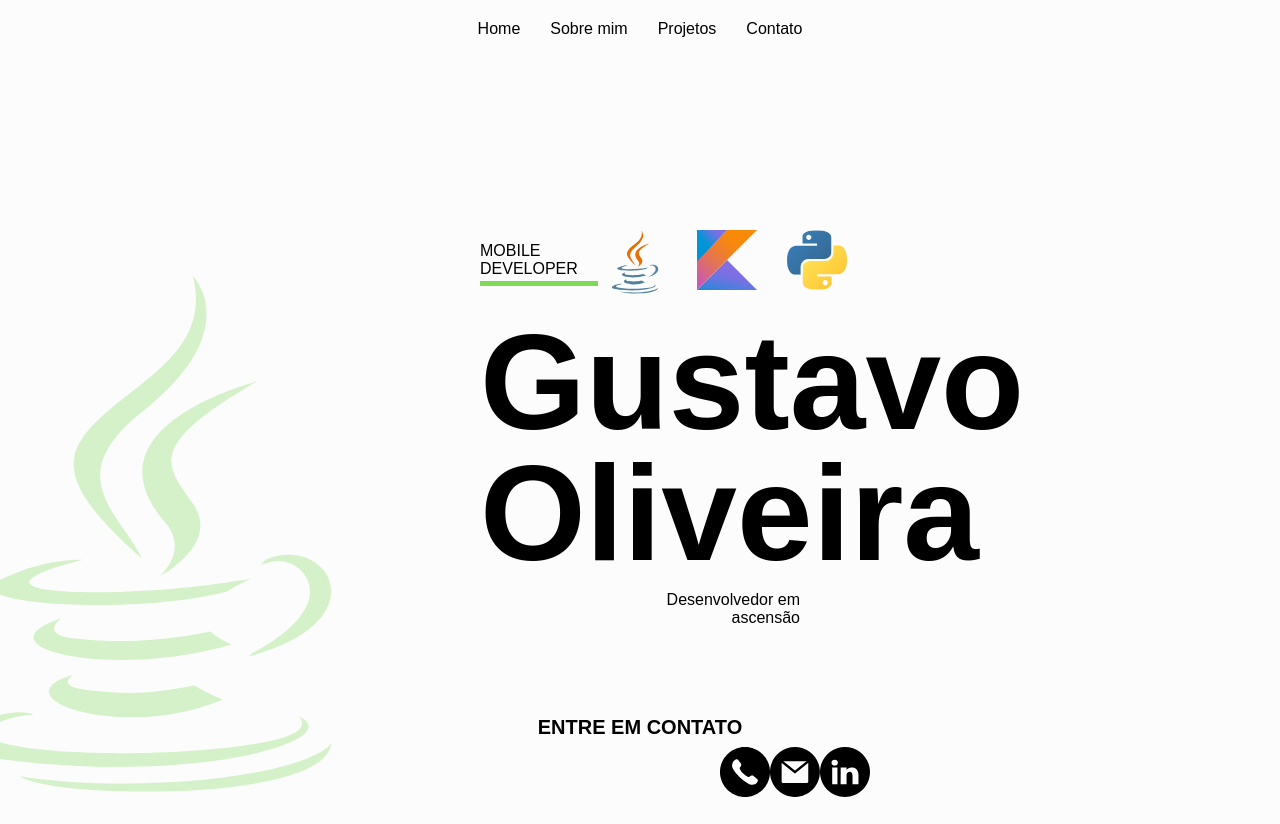
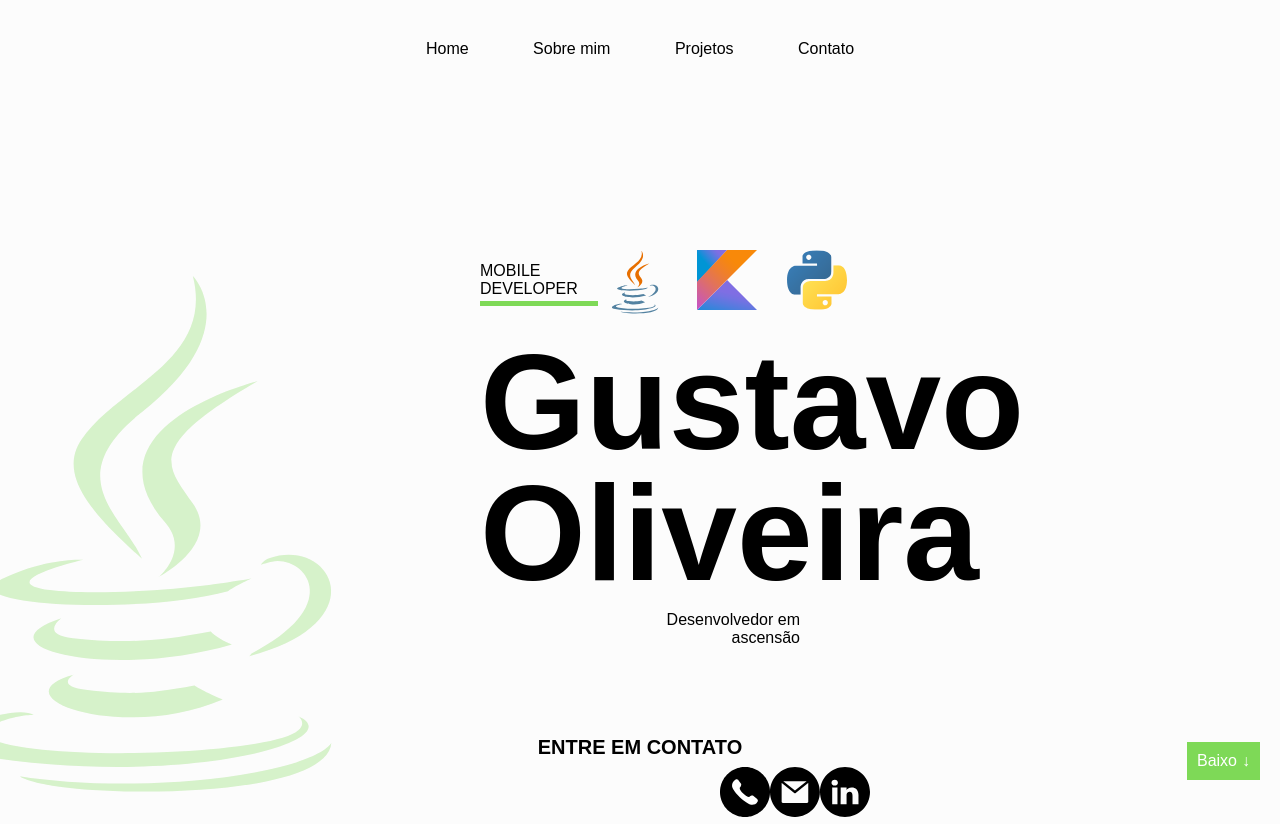
Before and after one commit to OliveiraGusta/MeuPortifolio, a website: page public/index.html in a window 1280 px wide. Shown: the top 824 px of the page. Drawn offline with Linux system fonts and the light colour scheme.

Commit message:
feat<animacoes> Efeitos de movimentos e efeito no link

```diff
--- a/public/index.html
+++ b/public/index.html
@@ -6,17 +6,18 @@
     <meta name="viewport" content="width=device-width, initial-scale=1.0">
     <title>Gustavo Oliveira</title>
     <link rel="stylesheet" href="./style/home.css">
+    <script src="https://kit.fontawesome.com/59c38c00e3.js" crossorigin="anonymous"></script>
     <script></script>
 </head>
 
 <body>
     <section id="menu-container">
-        <ul>
-            <li><a href="index.html">Home</a></li>
-            <li><a href="index.html">Sobre mim</a></li>
-            <li><a href="index.html">Projetos</a></li>
-            <li><a href="index.html">Contato</a></li>
-        </ul>
+        <nav>
+            <a href="index.html">Home</a>
+            <a href="index.html">Sobre mim</a>
+            <a href="index.html">Projetos</a>
+            <a href="index.html">Contato</a>
+        </nav>
     </section>
 
     <section id="home-container">
@@ -88,6 +89,9 @@
             <img src="./assets/images/person-with-computer.png" width="500"
                 alt="Man in glasses using computer with various electronic devices in the background: Headphones, HD, route and outhers.">
         </div>
+        <div>
+            <button id="botao-seta">Baixo</button>
+        </div>
     </div>
 
     <div class="skills-container">
@@ -98,7 +102,17 @@
                 experiência fluida e interativa aos usuários finais.</p>
         </div>
         <div class="skills-cards-container">
-            <div>Java</div>
+            <div>
+                <div>
+                    <img src="./assets/icons/java.svg">"
+                </div>
+                <div>
+                    <div>Java</div>
+                    <div>Ver Projetos</div>
+                    <div>Seta</div>
+                </div>
+            </div>
+
             <div>Python</div>
             <div>Kotlin</div>
             <div>JavaScript</div>
--- a/public/style/home.css
+++ b/public/style/home.css
@@ -10,6 +10,15 @@
 	--grey-secondary: #414341;
 
 	--warning: #ff4e37;
+}
+
+@keyframes moveUpDown {
+    0%, 100% {
+        transform: translateY(0); /* No início e no final, a imagem está na posição normal */
+    }
+    50% {
+        transform: translateY(-20px); /* Na metade da animação, a imagem está elevada (ou qualquer valor desejado) */
+    }
 }
 
 *{
@@ -25,34 +34,41 @@ body{
     background-color: var(--white);
 }
 
-#menu-container {
-    display: flex;
-    justify-content: center;
-    margin-top: 20px;
+
+#menu-container nav {
+    text-align: center;
+
+    margin-top: 5vh;
 }
 
-#menu-container ul {
-    list-style: none;
-    padding: 0;
-    margin: 0;
-    display: flex;
-}
+#menu-container nav a{
+    color: black;
+    text-decoration: none;
+    position: relative;
 
-#menu-container ul li {
+    padding: 0 20px 10px;
     margin: 0 10px;
 }
 
-#menu-container ul li a {
-    text-decoration: none;
-    color: black;
-    transition: color 0.3s ease;
-    border-bottom: 2px solid transparent;
-    padding: 0 5px 3px;
+#menu-container nav a::after{
+    content: " ";
+    background-color: var(--lightgreen) ;
+    position: absolute;
+
+    width: 0%;
+    height: 2px;
+    bottom: 0;
+    left: 0;
+
+    transition: 0.5s ease-in-out ;
 }
 
-#menu-container ul li a:hover {
-    color: var(--lightgreen);
-    border-bottom: 1px solid var(--lightgreen);
+#menu-container nav a:hover::after{
+    width: 100% !important;
+
+}
+#menu-container nav a:hover{
+    color: var(--lightgreen) ;
 
 }
 
@@ -60,7 +76,6 @@ body{
     display: flex;
     flex-direction: column;
     padding: 12em 60vh;
-
 }
 
 #icon-language-container {
@@ -76,23 +91,17 @@ body{
     margin-left: -15vh;
 }
 
-#icon-language{
-    fill: gold;
-
-}
-
 
 #icon-language {
     opacity: 0;
     transition: transform 1s ease;
-
+    animation: moveUpDown 5s infinite;
 }
 
 .icon-language-transition-class {
     opacity: 1;
     transform: translateY(-10px);
 }
-
 
 
 
@@ -108,8 +117,6 @@ body{
     border-bottom: 5px solid var(--lightgreen);
     font-size: 1em;
 }
-
-
 
 .icon-list {
     display: flex;
@@ -142,8 +149,6 @@ body{
 .icon-list li a:hover img {
     transform: translateY(-5px);
 }
-
-
 
 
 .name-container{
@@ -184,6 +189,25 @@ body{
     transform: translateY(-5px);
 }
 
+#botao-seta {
+    position: fixed;
+    bottom: 20px;
+    right: 20px;
+    background-color: var(--lightgreen);
+    color: white;
+    border: none;
+    padding: 10px;
+    font-size: 16px;
+    cursor: pointer;
+}
+
+/* Estilizando a seta para baixo */
+#botao-seta::after {
+    content: '\2193'; /* Código unicode para a seta para baixo */
+    margin-left: 5px;
+}
+
+
 .about-container{
     display: flex;
     justify-content: center;
@@ -195,18 +219,23 @@ body{
     padding: 10vh 0 0 2vh;
     margin-bottom: 2vh;
     border-left: 4px solid var(--lightgreen);
-
     font-size: 2em;
     color: var(--lightgreen);
 }
 .about-container div p{
    font-weight: 100;
+
+
 }
 
-#about-container div img{
+.about-container img {
     padding-left: 10vh;
+    width: 120vh;
+    max-width: 100%;
+    height: auto;
+    animation: moveUpDown 3.5s infinite;
+}
 
-}
 
 .skills-container{
     margin-top: -50px;
```
